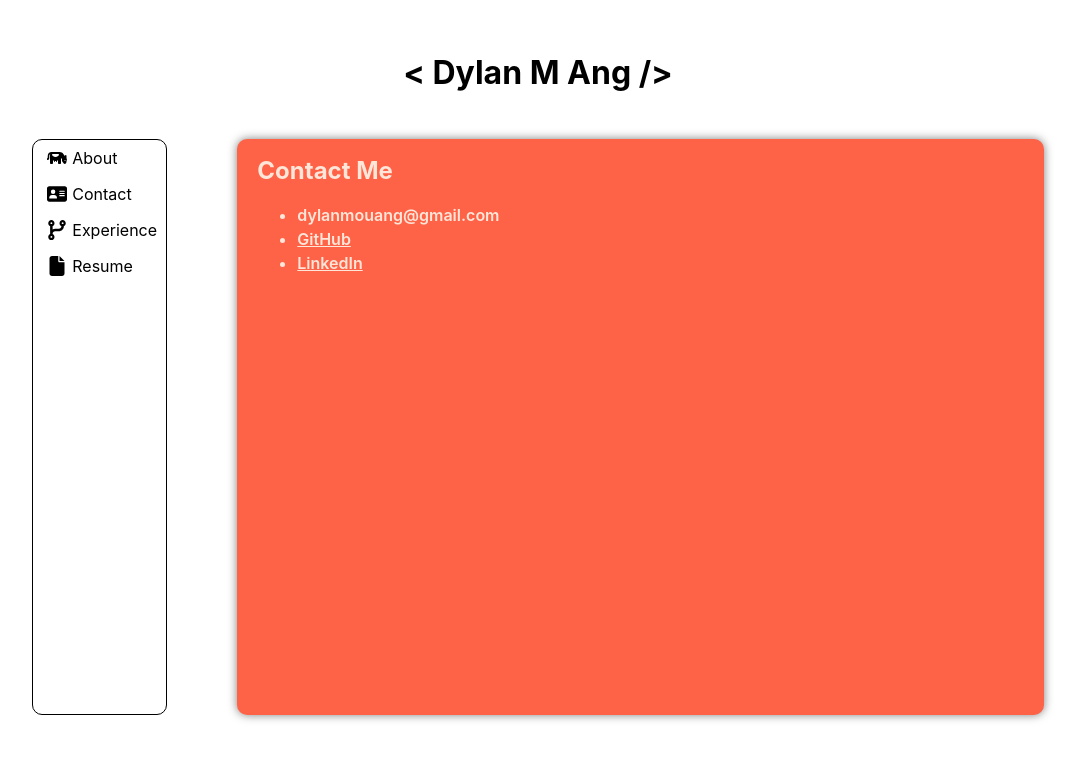
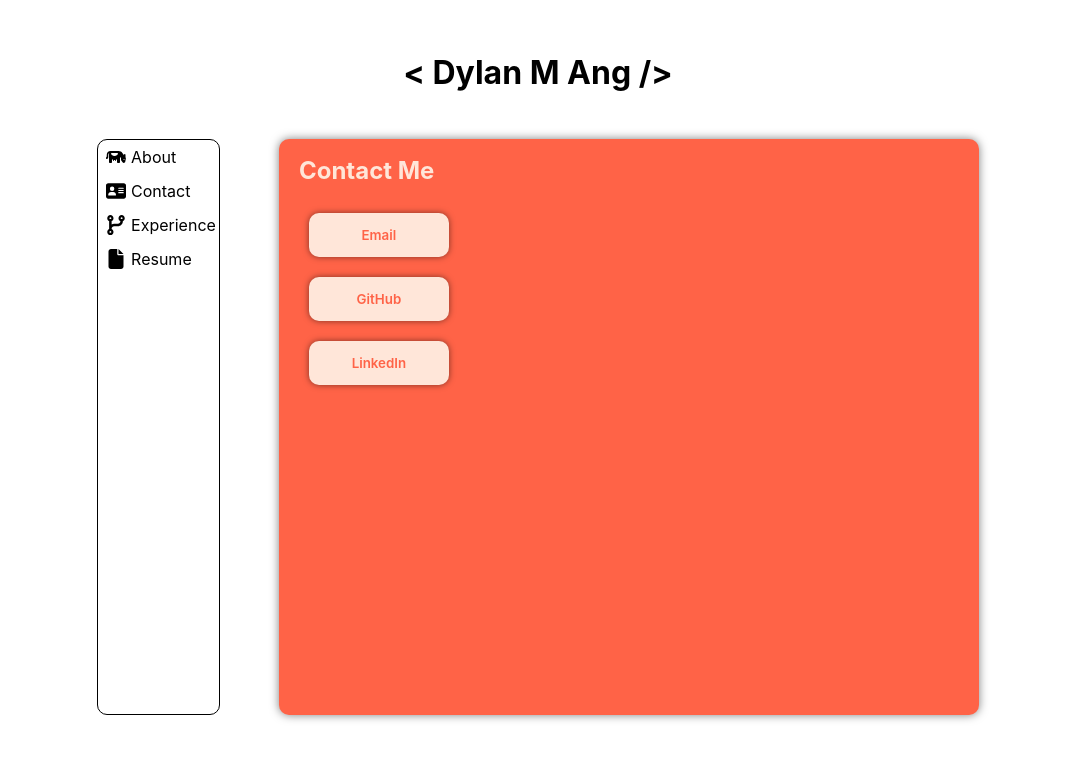
Before and after one commit to dy-ma/personal-dep, a React (Vite) app: page / in a window 1280 px wide. Both pictures are taken after a click on the button "Contact". Shown: the top 760 px of the page, without its empty margins (102-1183 px from the left). Built offline with nearby package versions, Linux system fonts and the light colour scheme.

Commit message:
Style buttons and add email copy to clipboard

```diff
--- a/src/components/Pages.jsx
+++ b/src/components/Pages.jsx
@@ -10,18 +10,31 @@ function About() {
     )
 }
 
+
 function Contact() {
     let email = {};
     email.name = "dylanmouang"
     email.service = "gmail"
+    let githubURL = "https://github.com/stack-dylan";
+    let linkedinURL = "https://www.linkedin.com/in/dylan-mou-ang/";
+
+    let clip = () => {
+        let email = "dylanmouang@gmail.com"
+        navigator.clipboard.writeText("dylanmouang@gmail.com").then(() => {
+            // alert("Copied Email: " + email)
+            let b = document.getElementById("mail-btn")
+            b.textContent = "Email Copied!"
+        })
+    }
+
     return (
         <div class="contact">
             <h2 class="contentHeader">Contact Me</h2>
-            <ul>
-                <li>{email.name}@{email.service}.com</li>
-                <li><a class="link" target="_blank" href="https://github.com/stack-dylan">GitHub</a></li>
-                <li><a class="link" target="_blank" href="https://www.linkedin.com/in/dylan-mou-ang/">LinkedIn</a></li>
-            </ul>
+            <div class="btn-row column">
+                <button id="mail-btn" class="btn-redirect-round" onClick={clip}>Email</button>
+                <a class="btn-redirect-round" target="_blank" href={githubURL}>GitHub</a>
+                <a class="btn-redirect-round" target="_blank" href={linkedinURL}>LinkedIn</a>
+            </div>
         </div>
     )
 }
@@ -36,14 +49,17 @@ function Experience() {
 }
 
 function Resume() {
-    let resumeLink = "https://drive.google.com/file/d/1Ns4EY-H9O0SItTdTk8saTyGQHeyeaMkH/view?usp=sharing"
+    let pdfResume = "https://drive.google.com/file/d/1Ns4EY-H9O0SItTdTk8saTyGQHeyeaMkH/"
+    let docxResume = "https://docs.google.com/document/d/18LHviOqgsqC7gH85q39rG-dBzwq8w-Cx/";
+    let newtabIcon = <FontAwesomeIcon class="nav-icn newtab" icon={faArrowUpRightFromSquare}/>
     return (
         <div class="resume">
             <h2 class="contentHeader">My Resume
-                <a href={resumeLink} target="_blank">
-                    <FontAwesomeIcon class="nav-icn newtab" icon={faArrowUpRightFromSquare}/>
-                </a>
             </h2>
+            <div class="btn-row">
+                <a class="btn-redirect-round" href={pdfResume} target="_blank">{newtabIcon}Save as PDF</a>
+                <a class="btn-redirect-round" href={docxResume} target="_blank">{newtabIcon}Save as DOCX</a>
+            </div>
             <h3>Profile</h3>
             <p>Lorem ipsum dolor sit amet, consectetur adipiscing elit, sed do eiusmod tempor incididunt ut labore et dolore magna aliqua. Ut enim ad minim veniam, quis nostrud exercitation ullamco laboris nisi ut aliquip ex ea commodo consequat.</p>
 
--- a/src/index.css
+++ b/src/index.css
@@ -31,6 +31,7 @@
 .main {
   height: 80vh;
   width: 90vw;
+  max-width: 1000px;
   display: flex;
   align-items: center;
   justify-content: space-evenly;
@@ -69,10 +70,13 @@
   scrollbar-color: gray var(--tomato) /* TODO: Fix color */
 }
 
-
 .link {
   color: white;
   color: var(--offwhite);
+}
+
+button {
+  all: unset;
 }
 
 button.nav {
@@ -109,6 +113,52 @@ button.nav:hover {
   align-items: center;
 }
 
+.btn-row {
+  display: flex;
+  align-items: center;
+}
+
+.btn-row.column {
+  flex-direction: column;
+  align-items: baseline;
+}
+
+.btn-redirect-round {
+  all: unset;
+  background-color: var(--offwhite);
+  color: var(--tomato);
+  padding: 10px;
+  margin: 10px;
+  border-radius: 10px;
+  display: flex;
+  align-items: center;
+  justify-content: center;
+  width: 9em;
+  font-size: 10pt;
+  filter: drop-shadow(0 0 3px rgba(0,0,0,0.5));
+}
+
+.btn-redirect-round:hover {
+  background-color: aliceblue;
+  filter: drop-shadow(0 0 5px rgba(255, 255, 255,0.5));
+}
+
+.btn-redirect-round:active {
+  background-color: var(--tomato);
+  color: var(--offwhite);
+}
+
+.btn-redirect-round:active>.nav-icn {
+  color: var(--offwhite);
+}
+
+.btn-redirect-round>.nav-icn {
+  color: var(--tomato);
+  height: 15px;
+  margin: 0px;
+}
+
+
 /* Mobile Mode */
 @media screen and (max-width: 600px) {
   .main {
@@ -134,6 +184,20 @@ button.nav:hover {
   #content {
     width: 90%;
   }
+
+  .btn-row {
+    flex-wrap: wrap;
+  }
+
+  .btn-row.column {
+    /* justify-content: center; */
+    align-items: center;
+  }
+
+  .btn-redirect-round {
+    box-sizing: border-box;
+    width: 90%;
+  }
 }
 
 @media screen and (max-width: 350px) {
```
